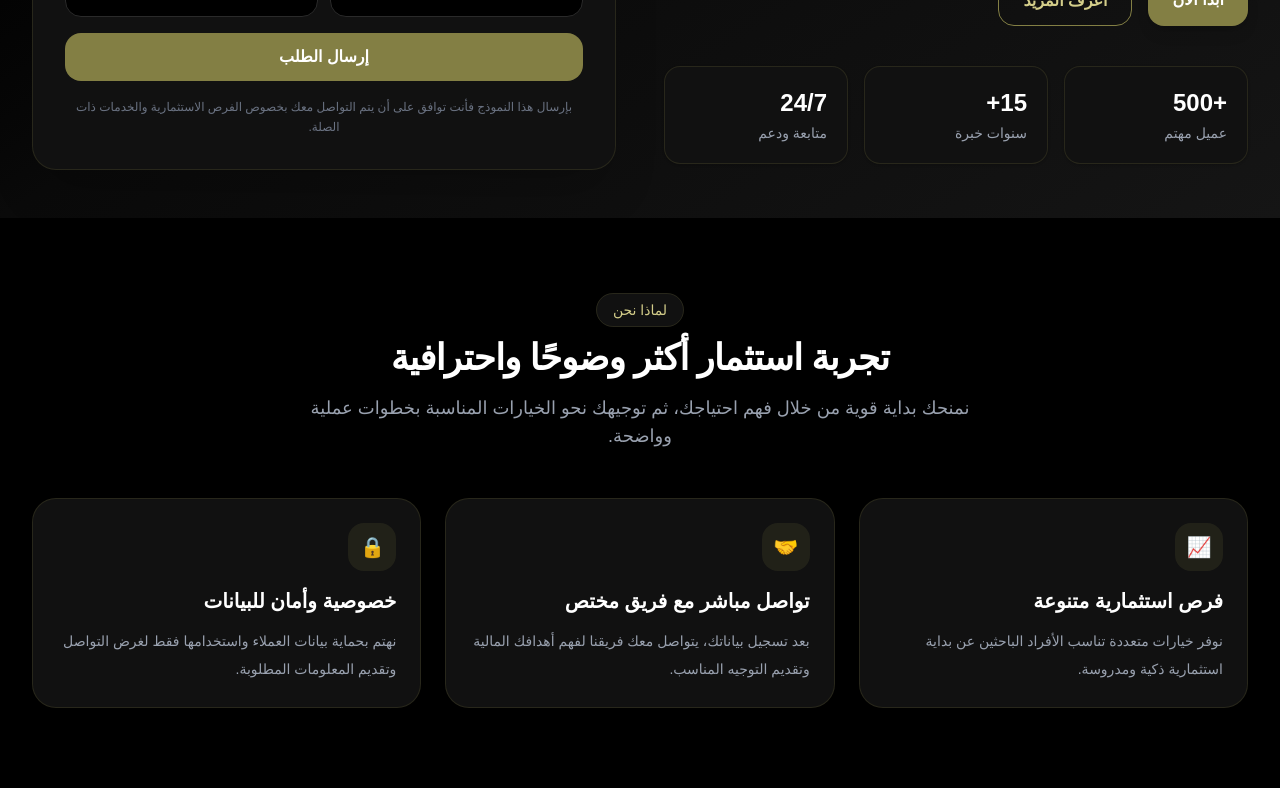
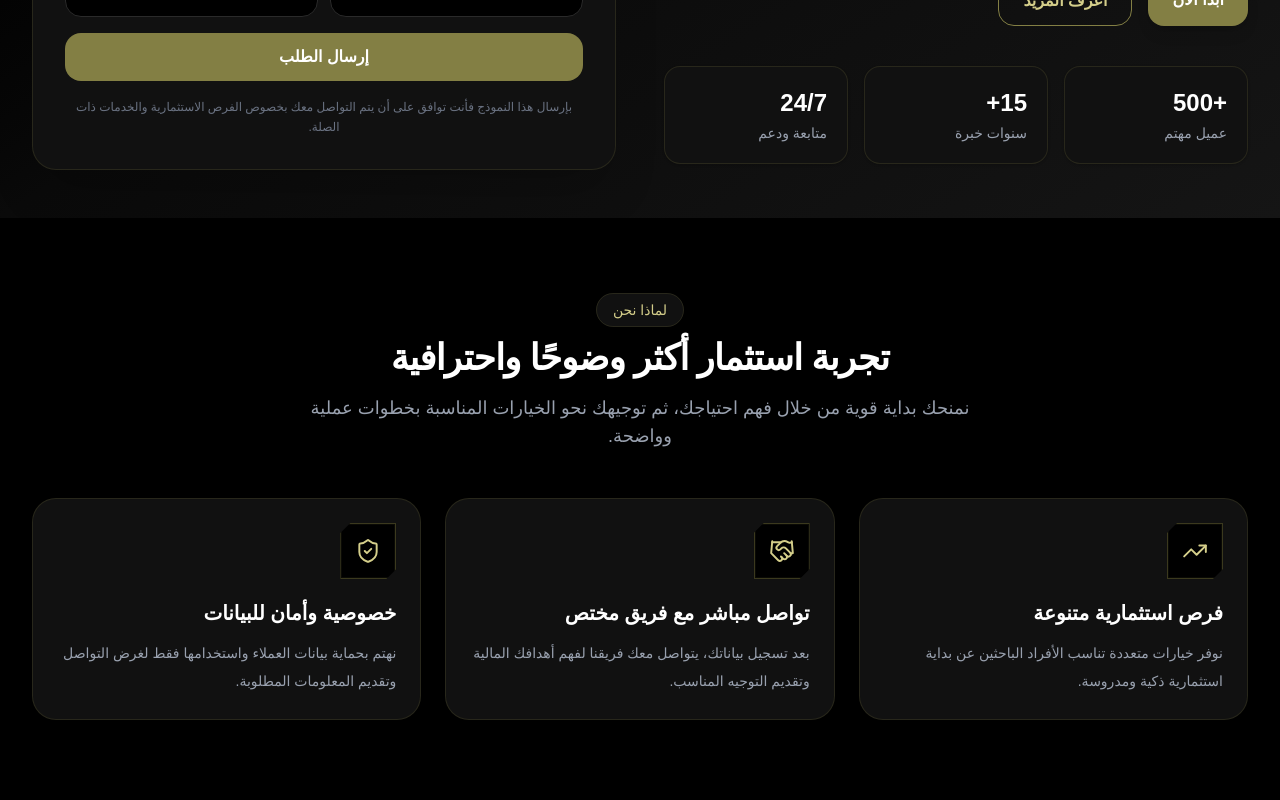
Before and after one commit to altaweel-thrill/dinar-landing-page, a Next.js app: page / in a window 1280 px wide. Shown: the part 618-1418 px from the top of the page. Built offline with nearby package versions, Linux system fonts and the light colour scheme; no server answers.

Commit message:
update icons

```diff
--- a/app/page.tsx
+++ b/app/page.tsx
@@ -3,6 +3,7 @@
 import Image from "next/image";
 import { useState } from "react";
 import { addDoc, collection, serverTimestamp } from "firebase/firestore";
+import { Handshake, ShieldCheck, TrendingUp } from "lucide-react";
 import { db } from "@/lib/firebase";
 
 const initialFormData = {
@@ -290,8 +291,8 @@ export default function HomePage() {
 
         <div className="grid gap-6 md:grid-cols-3">
           <div className="rounded-3xl border border-[#837F44]/20 bg-[#111111] p-6 shadow-sm">
-            <div className="mb-4 flex h-12 w-12 items-center justify-center rounded-2xl bg-[#837F44]/15 text-xl text-[#d4ce8a]">
-              📈
+            <div className="mb-5 flex h-14 w-14 items-center justify-center border border-[#837F44]/45 bg-black text-[#d4ce8a] shadow-[inset_0_0_0_1px_rgba(131,127,68,0.08),0_8px_24px_rgba(0,0,0,0.24)] [clip-path:polygon(0_10px,10px_0,100%_0,100%_calc(100%_-_10px),calc(100%_-_10px)_100%,0_100%)]">
+              <TrendingUp aria-hidden="true" size={26} strokeWidth={1.8} />
             </div>
             <h3 className="text-xl font-bold text-white">فرص استثمارية متنوعة</h3>
             <p className="mt-3 text-sm leading-7 text-gray-400">
@@ -301,8 +302,8 @@ export default function HomePage() {
           </div>
 
           <div className="rounded-3xl border border-[#837F44]/20 bg-[#111111] p-6 shadow-sm">
-            <div className="mb-4 flex h-12 w-12 items-center justify-center rounded-2xl bg-[#837F44]/15 text-xl text-[#d4ce8a]">
-              🤝
+            <div className="mb-5 flex h-14 w-14 items-center justify-center border border-[#837F44]/45 bg-black text-[#d4ce8a] shadow-[inset_0_0_0_1px_rgba(131,127,68,0.08),0_8px_24px_rgba(0,0,0,0.24)] [clip-path:polygon(0_10px,10px_0,100%_0,100%_calc(100%_-_10px),calc(100%_-_10px)_100%,0_100%)]">
+              <Handshake aria-hidden="true" size={26} strokeWidth={1.8} />
             </div>
             <h3 className="text-xl font-bold text-white">
               تواصل مباشر مع فريق مختص
@@ -314,8 +315,8 @@ export default function HomePage() {
           </div>
 
           <div className="rounded-3xl border border-[#837F44]/20 bg-[#111111] p-6 shadow-sm">
-            <div className="mb-4 flex h-12 w-12 items-center justify-center rounded-2xl bg-[#837F44]/15 text-xl text-[#d4ce8a]">
-              🔒
+            <div className="mb-5 flex h-14 w-14 items-center justify-center border border-[#837F44]/45 bg-black text-[#d4ce8a] shadow-[inset_0_0_0_1px_rgba(131,127,68,0.08),0_8px_24px_rgba(0,0,0,0.24)] [clip-path:polygon(0_10px,10px_0,100%_0,100%_calc(100%_-_10px),calc(100%_-_10px)_100%,0_100%)]">
+              <ShieldCheck aria-hidden="true" size={26} strokeWidth={1.8} />
             </div>
             <h3 className="text-xl font-bold text-white">خصوصية وأمان للبيانات</h3>
             <p className="mt-3 text-sm leading-7 text-gray-400">
--- a/package.json
+++ b/package.json
@@ -10,6 +10,7 @@
   },
   "dependencies": {
     "firebase": "^12.11.0",
+    "lucide-react": "^1.18.0",
     "next": "16.2.1",
     "react": "19.2.4",
     "react-dom": "19.2.4"
```
Also changed, not shown: 1 other file (tests, documents, lock files or other folders).
